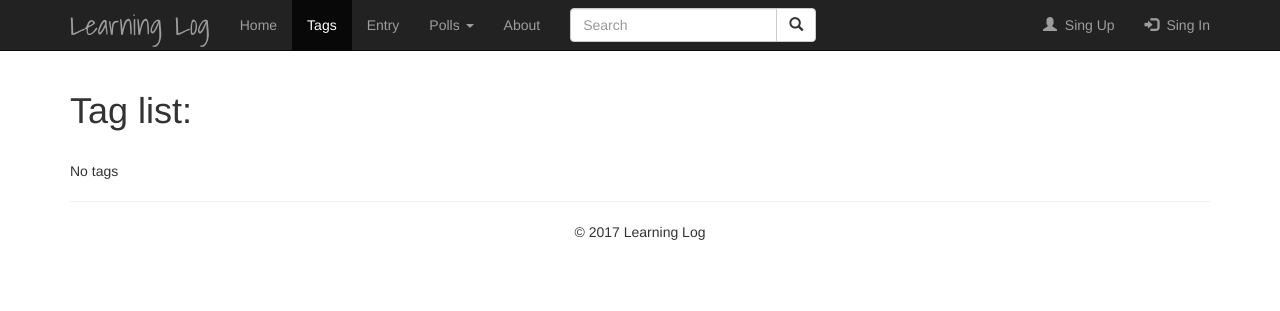
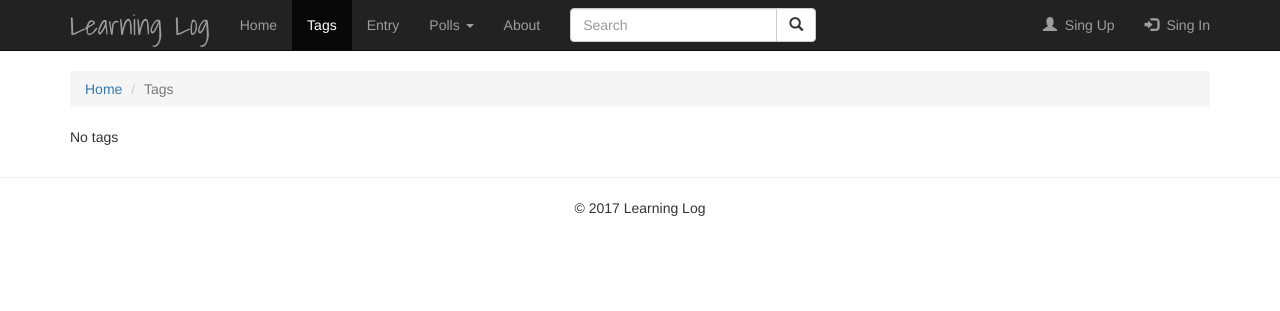
Before and after one commit to roman985475612/learning-log, a Django app: page /tags/ in a window 1280 px wide. Shown: the top 311 px of the page. Run offline with Django 3.2, Linux system fonts and the light colour scheme; data that the repository does not hold is empty; some libraries are stand-ins or nearby versions.

Commit message:
Added breadcrumb

```diff
--- a/learning_log/templates/base.html
+++ b/learning_log/templates/base.html
@@ -99,17 +99,18 @@
     </div>
   </nav>
 
+  {% block breadcrumb %}{% endblock %}
+
   {% block header %}{% endblock %}
 
   <div class="container">
     <div>{% block content %}{% endblock %}</div>
+  </div>
 
-
-    <footer class="text-center">
-      <hr>
-      <p>&copy; 2017 Learning Log</p>
-    </footer>
-  </div>
+  <footer class="text-center">
+    <hr>
+    <p>&copy; 2017 Learning Log</p>
+  </footer>
 
 </body>
 </html>
--- a/learning_logs/templates/learning_logs/tag_list.html
+++ b/learning_logs/templates/learning_logs/tag_list.html
@@ -3,13 +3,19 @@
 
 {% block title %}Tags{% endblock %}
 
+{% block breadcrumb %}
+  <div class="container">
+    <ol class="breadcrumb">
+      <li><a href="{% url 'learning_logs:index' %}">Home</a></li>
+      <li class="active">Tags</li>
+    </ol>
+  </div>
+{% endblock %}
+
 {% block content %}
-    <h1>Tag list:</h1>
-    <br>
     {% for tag in tags %}
         <a href="{% url 'learning_logs:entry_tag' tag.slug %}" class="btn btn-{{ tag.color }} btn-sm">{{ tag.title }}</a>
     {% empty %}
         <p>No tags</p>
     {% endfor %}
-
 {% endblock %}
```
Also changed, not shown: learning_logs/templates/learning_logs/entry_detail.html (+10 -0 lines), learning_logs/templates/learning_logs/entry_list.html (+8 -0 lines).
